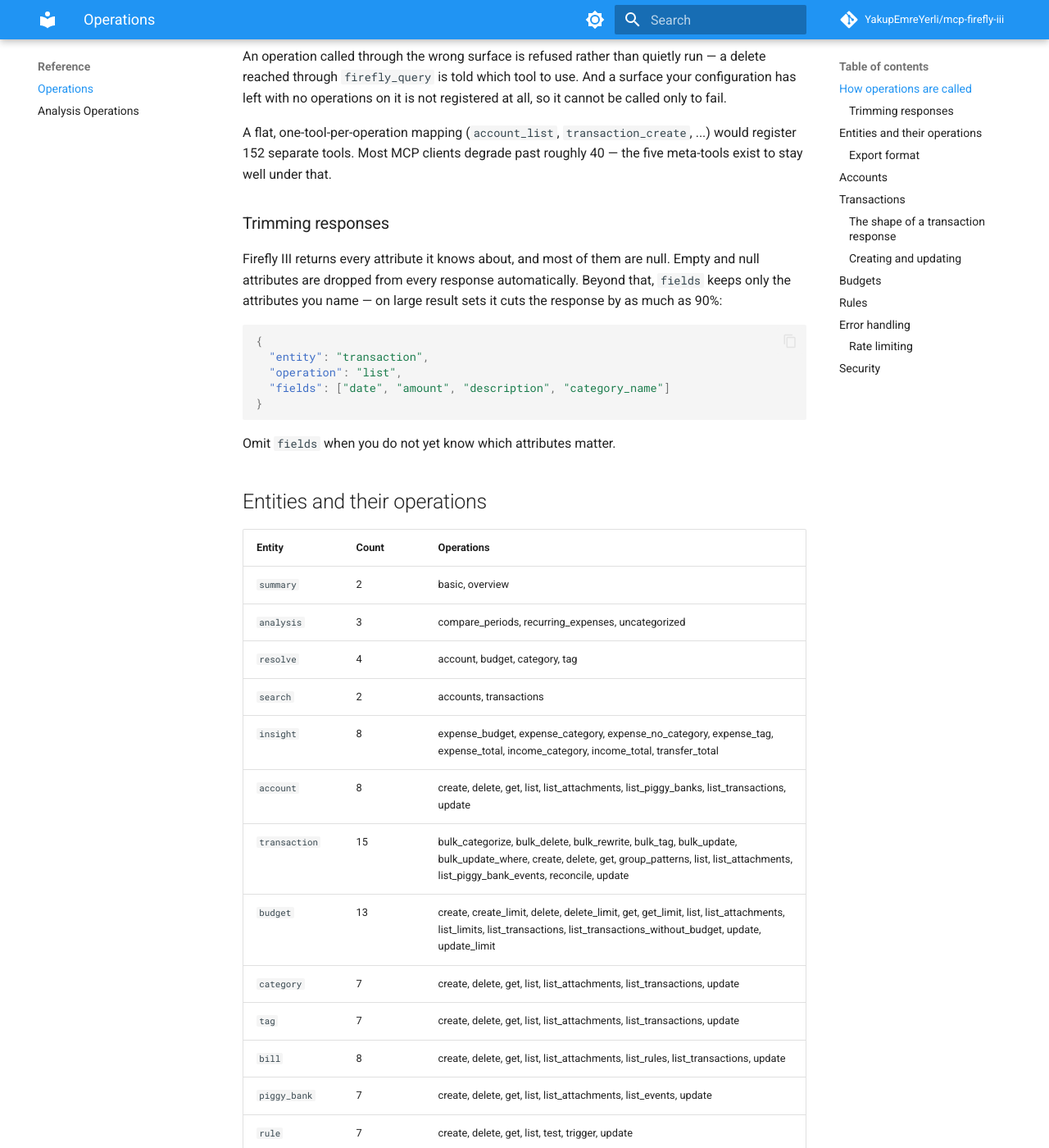
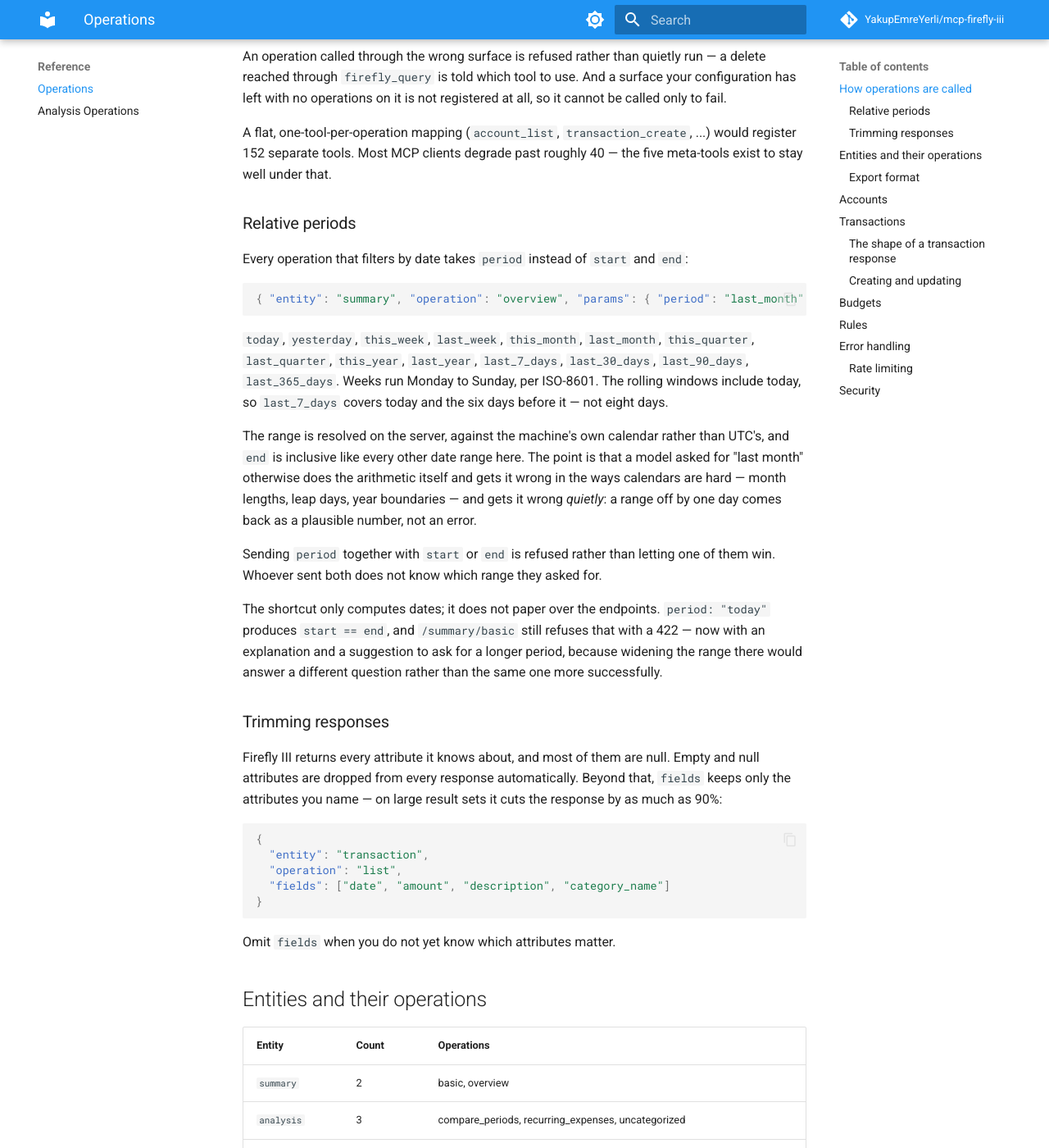
Before and after one commit to YakupEmreYerli/mcp-firefly-iii, an MkDocs documentation site: the page built from docs/api/operations.md, in a window 1280 px wide and 1400 px high, scrolled down 870 px. Shown: the whole window at 82% size. Built offline with MkDocs 1.6.1 and Material for MkDocs 9.7.7, drawn with Linux system fonts in a browser that asks for light colours; comment, search, counter and statistics services are not loaded; the version menu is left out.

Commit message:
Stop the Compose example overriding the settings its instructions set
Compose lets `environment` win over `env_file`. The example named
MCP_AUTH_PASSWORD and MCP_RESOURCE_URL in both, so a reader who followed the
README — put them in .env, run compose — got the file's placeholders instead:
`change-this-to-a-long-password` on an internet-facing authorization server,
and a resource URL of `https://mcp.example.com`, which fails the audience
check and reaches the client as nothing more than "invalid token". Their own
values sat one file away, ignored.

Verified with `docker compose config` both before and after: the placeholders
used to appear in the rendered configuration where the .env values should
have been, and now the .env values do. Only the container's own topology is
left in `environment` — the bind address, the port, and the state directory
that has to match the volume.

Also documents what shipped without documentation. `period` is a headline
feature of this release and appeared nowhere under docs/: it now has its own
section in Operations, with the vocabulary, the Monday-to-Sunday weeks, the
rolling windows that include today, the refusal to combine it with explicit
dates, and the single-day range /summary/basic still turns away. The
summary.basic parameter table said `start` and `end` were required, which
stopped being true when `period` could stand in for them.

````diff
--- a/docs/api/operations.md
+++ b/docs/api/operations.md
@@ -34,6 +34,37 @@ at all, so it cannot be called only to fail.
 A flat, one-tool-per-operation mapping (`account_list`, `transaction_create`,
 ...) would register 152 separate tools. Most MCP clients degrade past roughly
 40 — the five meta-tools exist to stay well under that.
+
+### Relative periods
+
+Every operation that filters by date takes `period` instead of `start` and
+`end`:
+
+```json
+{ "entity": "summary", "operation": "overview", "params": { "period": "last_month" } }
+```
+
+`today`, `yesterday`, `this_week`, `last_week`, `this_month`, `last_month`,
+`this_quarter`, `last_quarter`, `this_year`, `last_year`, `last_7_days`,
+`last_30_days`, `last_90_days`, `last_365_days`. Weeks run Monday to Sunday,
+per ISO-8601. The rolling windows include today, so `last_7_days` covers today
+and the six days before it — not eight days.
+
+The range is resolved on the server, against the machine's own calendar rather
+than UTC's, and `end` is inclusive like every other date range here. The point
+is that a model asked for "last month" otherwise does the arithmetic itself and
+gets it wrong in the ways calendars are hard — month lengths, leap days, year
+boundaries — and gets it wrong *quietly*: a range off by one day comes back as
+a plausible number, not an error.
+
+Sending `period` together with `start` or `end` is refused rather than letting
+one of them win. Whoever sent both does not know which range they asked for.
+
+The shortcut only computes dates; it does not paper over the endpoints.
+`period: "today"` produces `start == end`, and `/summary/basic` still refuses
+that with a 422 — now with an explanation and a suggestion to ask for a longer
+period, because widening the range there would answer a different question
+rather than the same one more successfully.
 
 ### Trimming responses
 
````
Also changed, not shown: compose.example.yml (+5 -2 lines), docs/api/analysis.md (+9 -3 lines).
